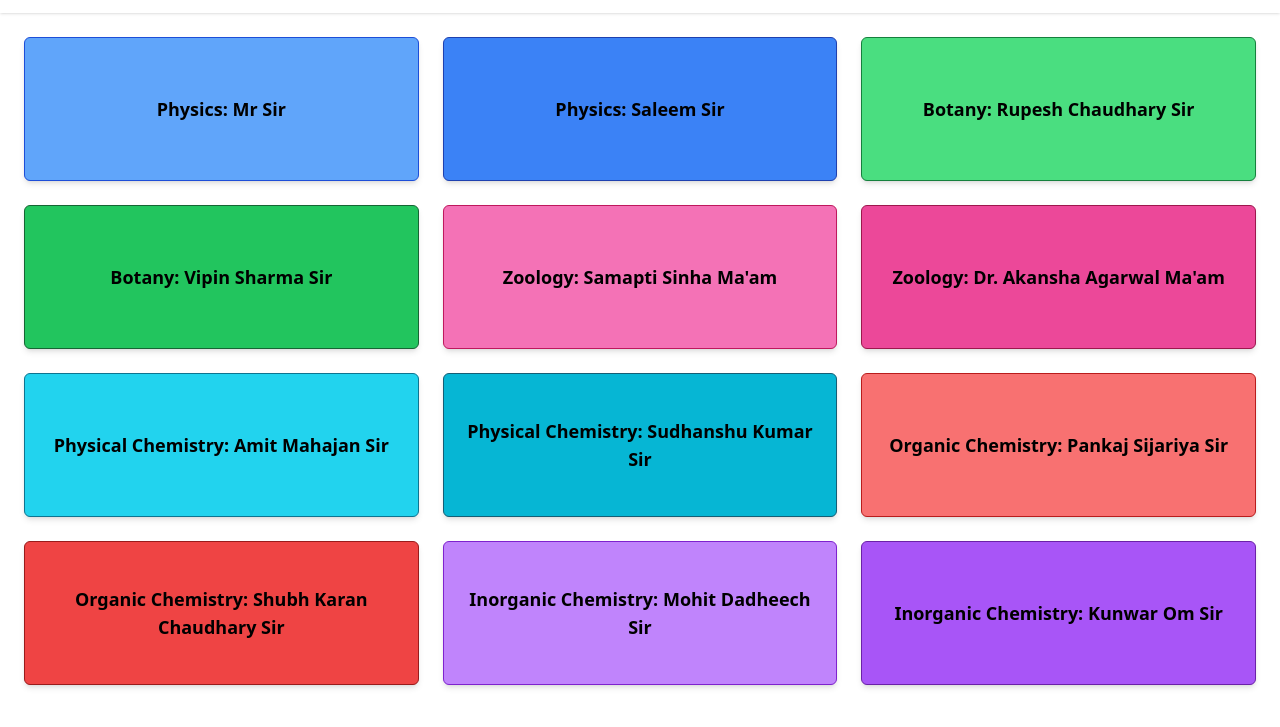
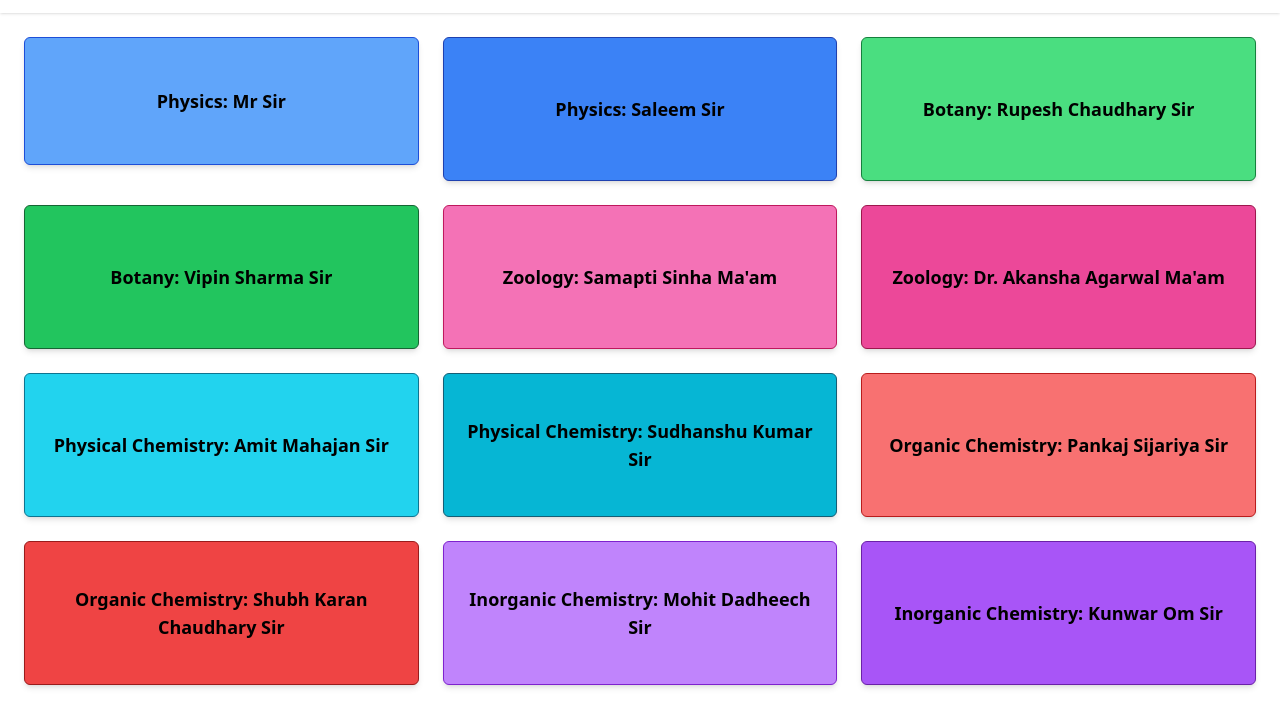
Before and after one commit to Aaravofficial/study-web-app, a plain HTML site: page yakeen-neet-20-2026/index.html in a window 1280 px wide. Shown: the part 59-786 px from the top of the page. Drawn offline with nearby package versions, Linux system fonts and the light colour scheme.

Commit message:
Update index.html

```diff
--- a/yakeen-neet-20-2026/index.html
+++ b/yakeen-neet-20-2026/index.html
@@ -15,7 +15,7 @@
   <main class="p-6">
     <div class="grid grid-cols-1 sm:grid-cols-2 lg:grid-cols-3 gap-6">
 
-      <a href="physics-mr-sir/index.html" class="block bg-blue-400 border-blue-700 border text-center p-4 rounded-md transition-all h-36 flex items-center justify-center shadow-md hover:shadow-lg">
+      <a href="physics-mr-sir/index.html" class="block bg-blue-400 border-blue-700 border text-center p-4 rounded-md transition-all h-32 flex items-center justify-center shadow-md hover:shadow-lg">
         <h2 class="text-lg font-semibold text-black dark:text-black">Physics: Mr Sir</h2>
       </a>
       <a href="physics-saleem-sir/index.html" class="block bg-blue-500 border-blue-800 border text-center p-4 rounded-md transition-all h-36 flex items-center justify-center shadow-md hover:shadow-lg">
```
